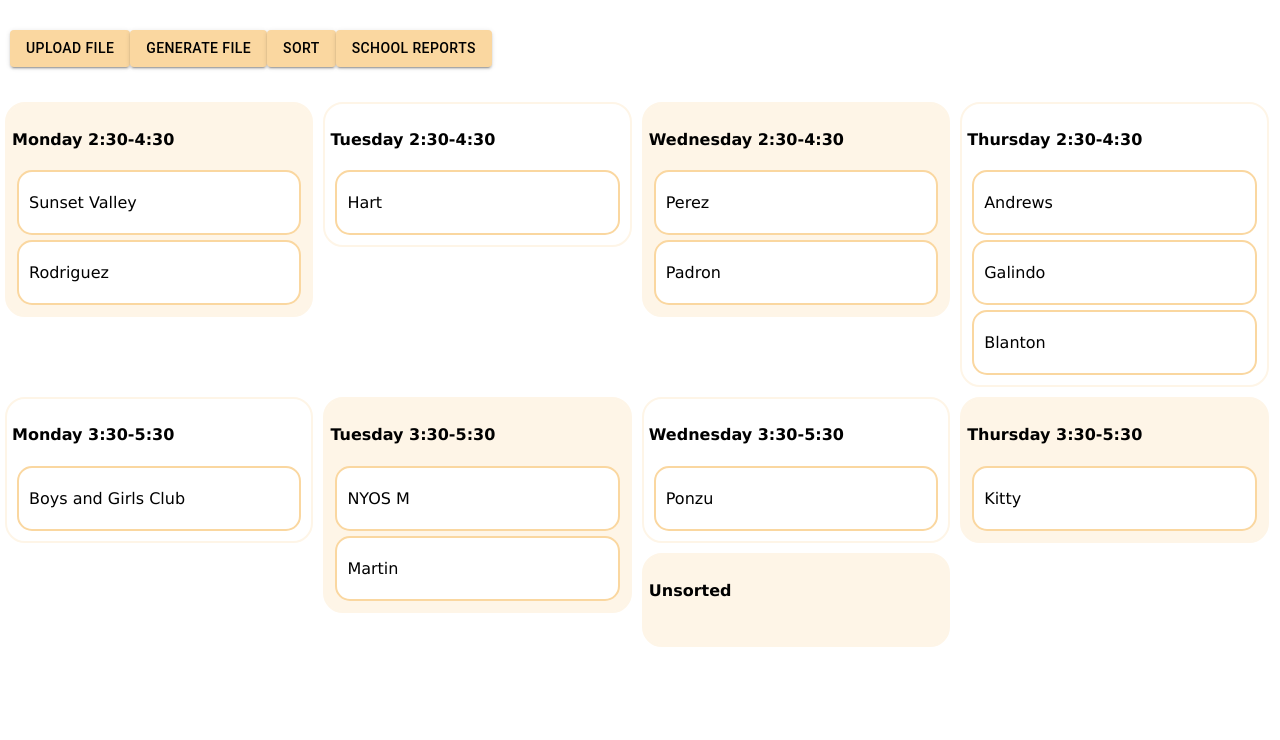
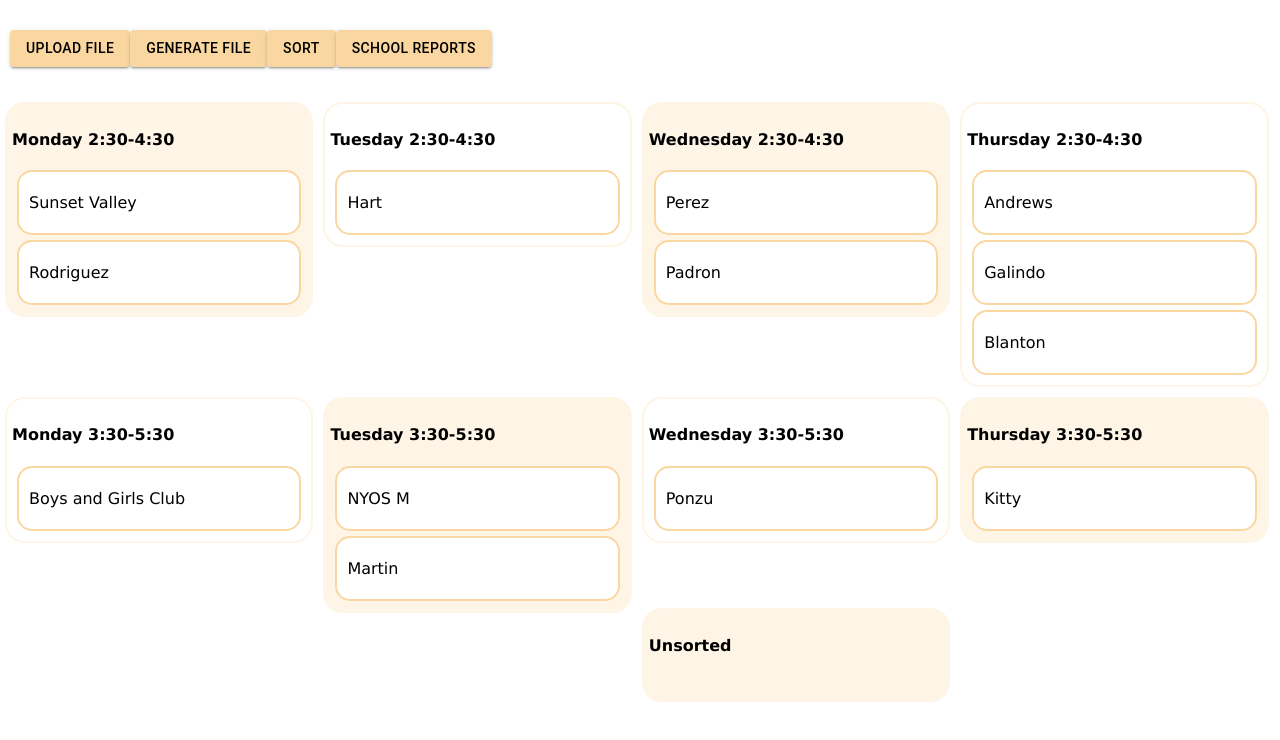
Before and after one commit to helenhl01/schoolsort3, a React (Create React App) app: page / in a window 1280 px wide. Shown: the top 740 px of the page. Built offline with nearby package versions, Linux system fonts and the light colour scheme; the HTML template or start-up script is replaced by a standard one.

Commit message:
few updates

```diff
--- a/src/App.css
+++ b/src/App.css
@@ -16,6 +16,14 @@
   font-family:verdana;
   border-radius: 20px;
   border: 2px solid #FEF5E7;
+}
+
+.unsortedSlot {
+  margin-top: 100px;
+  flex-basis: 100%;       /* Forces it to full width (new line) */
+  margin-top: 60px;       /* Adds vertical spacing */
+  align-self: flex-start; /* Aligns to left instead of stretching */
+
 }
 
 .orangeTimeSlot{
--- a/src/configs.js
+++ b/src/configs.js
@@ -4,14 +4,14 @@ var SCHOOLS = [
     students: 0,
     rides: 0,
     studentList: [],
-    capacity: 10,
+    capacity: 30,
     time: "M1",
   },{
     name: 'Rodriguez',
     students: 0,
     rides: 0,
     studentList: [],
-    capacity: 10,
+    capacity: 20,
     time: "M1",
   },{
     name: 'Hart',
--- a/src/timeSlots.js
+++ b/src/timeSlots.js
@@ -57,7 +57,7 @@ function AllTimeSlots({schools, setSchools, times, setTimes, studentList}){
   }, [studentList]); //change to only dependent on studentList?
 
   return times.map((time, index) =>
-      (<div className={`timeSlot  ${Math.floor(index / 4) % 2 ? (index % 2 ? "orangeTimeSlot" : "") : (index % 2 ? "" : "orangeTimeSlot")}`} key={time.id}>
+      (<div className={`timeSlot  ${Math.floor(index / 4) % 2 ? (index % 2 ? "orangeTimeSlot" : "") : (index % 2 ? "" : "orangeTimeSlot")} ${time.timeName === "Unsorted"?"unsortedSlot" : ""}`} key={time.id}>
       <h4 >{time.timeName}</h4>
       {time.schools.map((school) =>
         (<RenderSchool key={school.name} school={school} studentList={studentList}/>)
```
